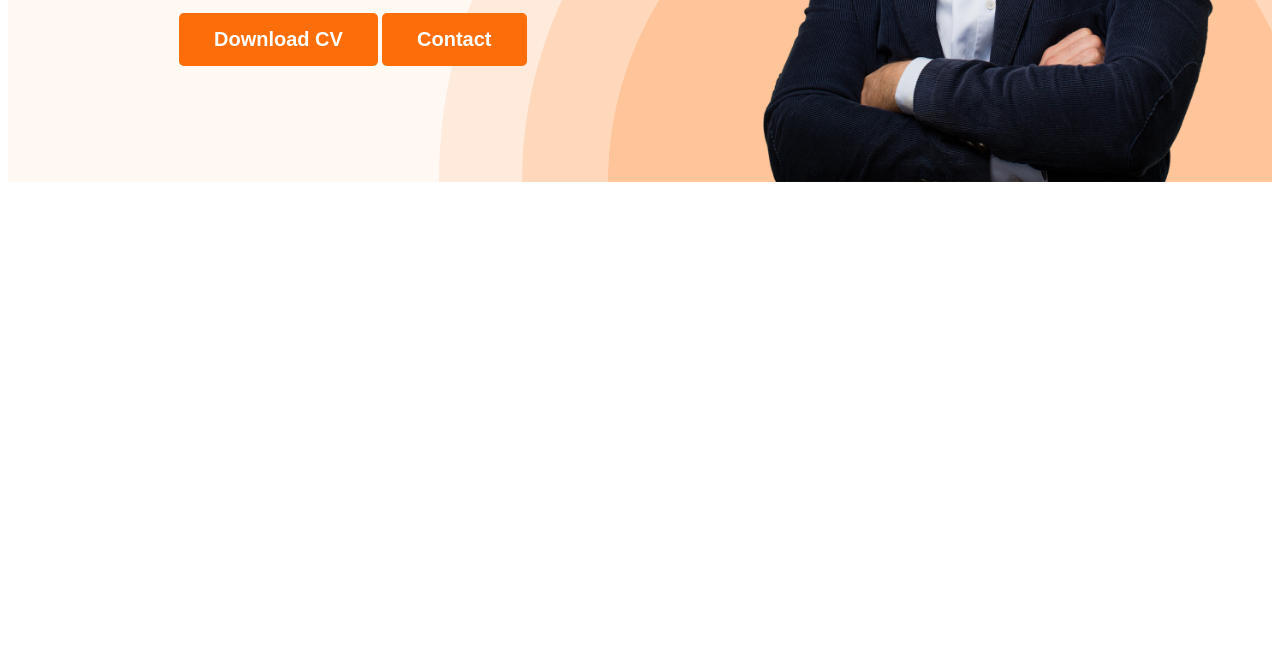
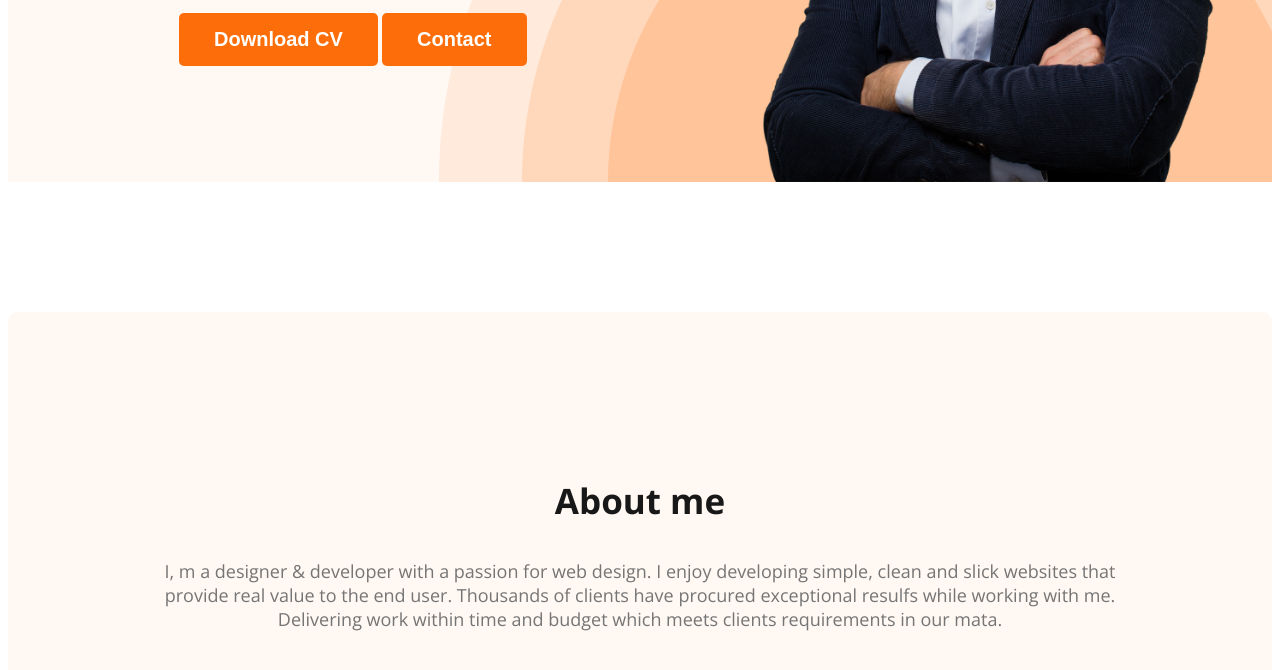
Before and after one commit to Maharab24/Developer-Portfolio, a plain HTML site: page index.html in a window 1280 px wide. Shown: the part 586-1256 px from the top of the page. Before the commit the page ends 800 px from the top, so only its background shows below. Drawn offline with nearby package versions, Linux system fonts and the light colour scheme.

Commit message:
about section created

```diff
--- a/index.html
+++ b/index.html
@@ -39,6 +39,12 @@
 
         </div>
     </header>
+    <main>
+        <section class="about">
+          <h3 class="section-title">About me</h3>
+          <p class="section-description">I, m a designer & developer with a passion for web design. I enjoy developing simple, clean and slick websites that provide real value to the end user. Thousands of clients have procured exceptional resulfs while working with me. Delivering work within time and budget which meets clients requirements in our mata.</p>
+        </section>
+    </main>
     <footer>
 
     </footer>
--- a/styles/portfolio.css
+++ b/styles/portfolio.css
@@ -15,6 +15,15 @@ body {
     font-weight: 700;
     color: white;
     padding: 15px 35px;
+}
+
+.section-title{
+    color: rgb(24, 24, 24);
+
+font-size: 35px;
+font-weight: 700;
+
+text-align: center;
 }
 
 /*Nav related styles*/
@@ -50,7 +59,7 @@ nav a {
 }
 
 /*header related style*/
-header{
+header {
     background: rgb(255, 248, 243);
     background-image: url('../images/header_bg.png');
     background-repeat: no-repeat;
@@ -60,37 +69,59 @@ header{
 }
 
 
-.banner{
+.banner {
 
     padding: 30px 30px 0px 150px;
     display: flex;
     justify-content: space-around;
     align-items: center;
 }
-.banner-content{
+
+.banner-content {
     max-width: 500px;
 }
 
-.banner .profile-pic{
+.banner .profile-pic {
     width: 500px;
 
 }
 
-.banner-greeting{
+.banner-greeting {
     font-size: 35px;
     color: rgb(71, 71, 71);
     margin-bottom: 0;
 }
 
-.banner-title{
+.banner-title {
     font-size: 85px;
     font-weight: 700;
     margin-top: 5px;
     margin-bottom: 0;
 }
-.banner-des{
-  color:  rgb(117, 117, 117);
-  width: 585px;
-height: 60px;
+
+.banner-des {
+    color: rgb(117, 117, 117);
+    width: 585px;
+    height: 60px;
 
 }
+
+/*main section style*/
+
+/*about section style*/
+.about {
+    padding: 130px;
+    border-radius: 10px;
+
+    background: rgb(255, 248, 243);
+    margin: 130px 0;
+}
+
+.section-description{
+    color: rgb(117, 117, 117);
+
+    font-size: 18px;
+    font-weight: 400;
+
+    text-align: center;
+}
```
